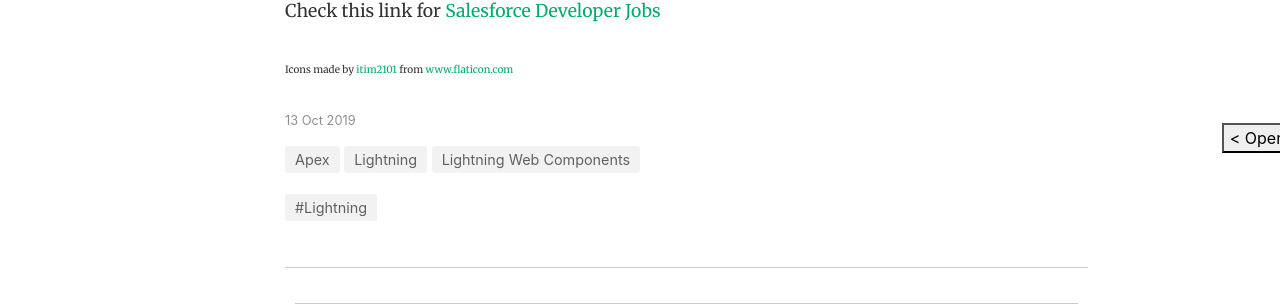
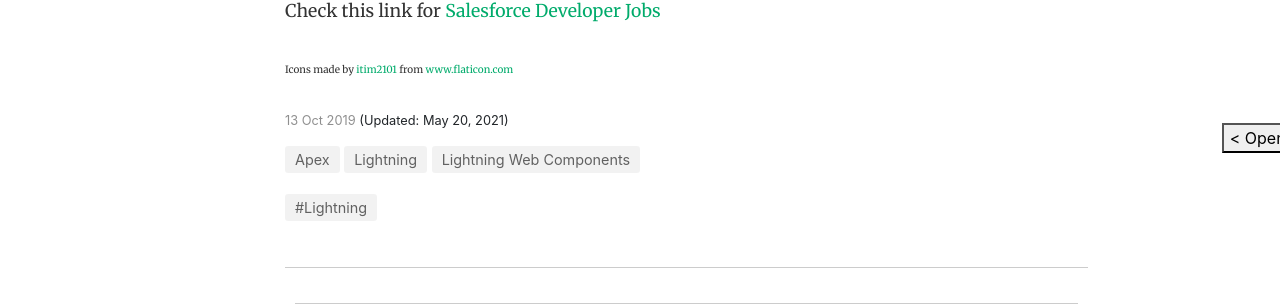
Before and after one commit to kishorekrrish/sfdc-website, a Jekyll site: the page built from _posts/2019-10-12-custom-lookup-component.md, in a window 1280 px wide and 900 px high, scrolled down 17795 px. Shown: the part 147-453 px from the top of the window. Built offline with Jekyll 4.4.1, drawn with Linux system fonts in a browser that asks for light colours; nearby versions of some CDN libraries.

Commit message:
last modifies

```diff
--- a/_posts/2019-10-12-custom-lookup-component.md
+++ b/_posts/2019-10-12-custom-lookup-component.md
@@ -2,6 +2,7 @@
 layout: post
 title: Custom Look-Up Component using Salesforce Lightning Web Components
 date: '2019-10-12T22:25:00.000-07:00'
+last_modified_at:   2021-05-20 12:30:00 +0000
 categories: [ Lightning Web Components, Lightning, Apex ]
 permalink: /2019/10/lookup-in-lwc.html
 description: Featured Custom Look-Up Component using Salesforce Lightning Web Components. Let's create a Custom Lookup component that can be re-used for any object.
```
